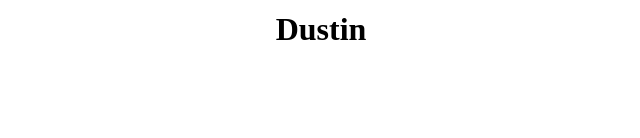
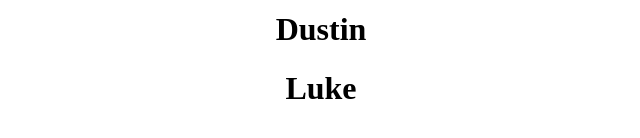
Before and after one commit to tla111/react-course-pedrotech, a React (Vite) app in the folder frontend/: page / in a window 1280 px wide. Shown: the part 284-422 px from the top of the page, without its empty margins (319-959 px from the left). Built offline with nearby package versions, Linux system fonts and the light colour scheme.

Commit message:
added new name to list

```diff
--- a/frontend/src/App3.jsx
+++ b/frontend/src/App3.jsx
@@ -3,7 +3,7 @@ import './App.css'
 
 
 const App3 = () => {
-    const names = ["Pedro", "Jake", "Jessica", "Mike", "Dustin"]
+    const names = ["Pedro", "Jake", "Jessica", "Mike", "Dustin", "Luke"]
 
 
     return (
```
